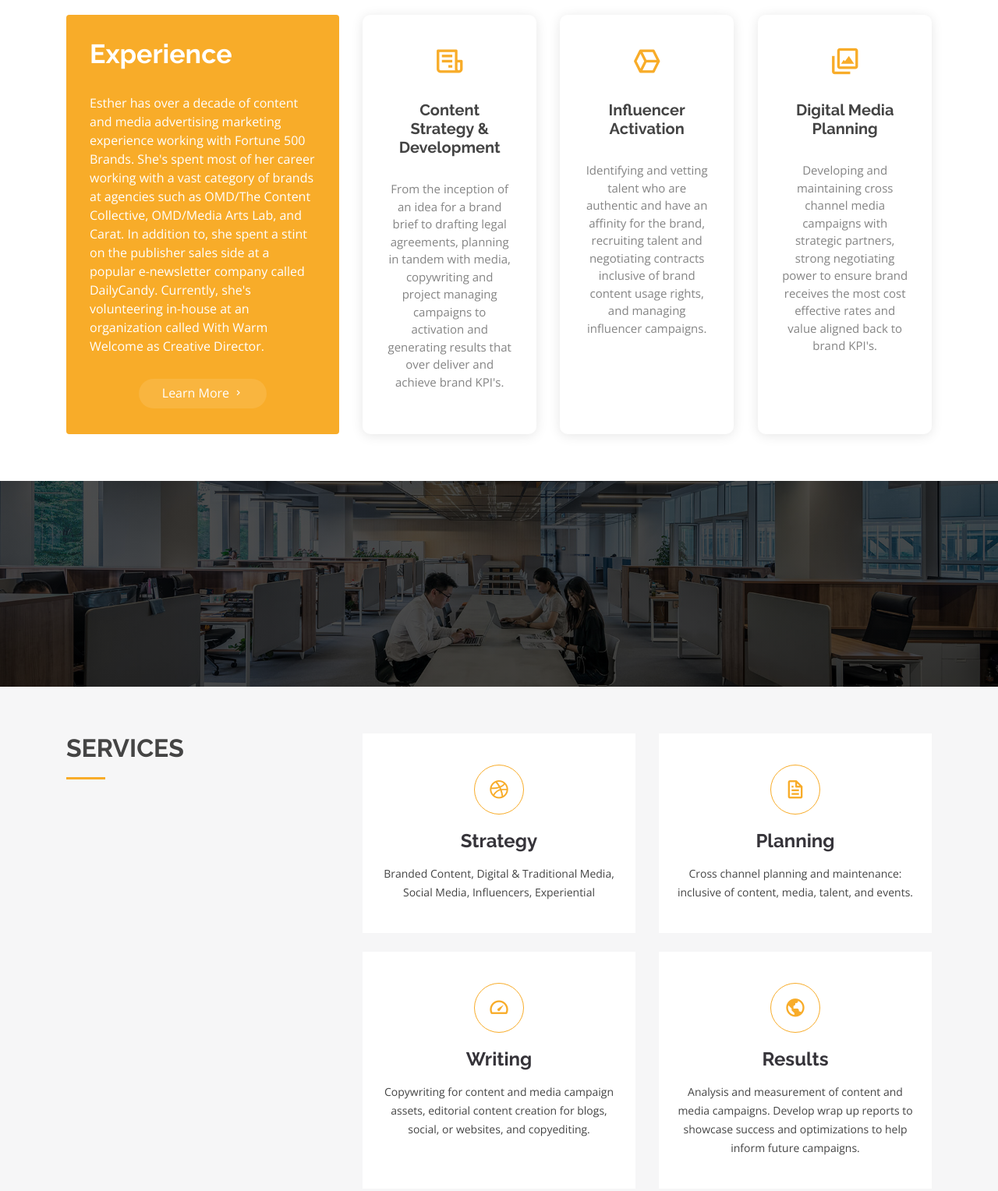
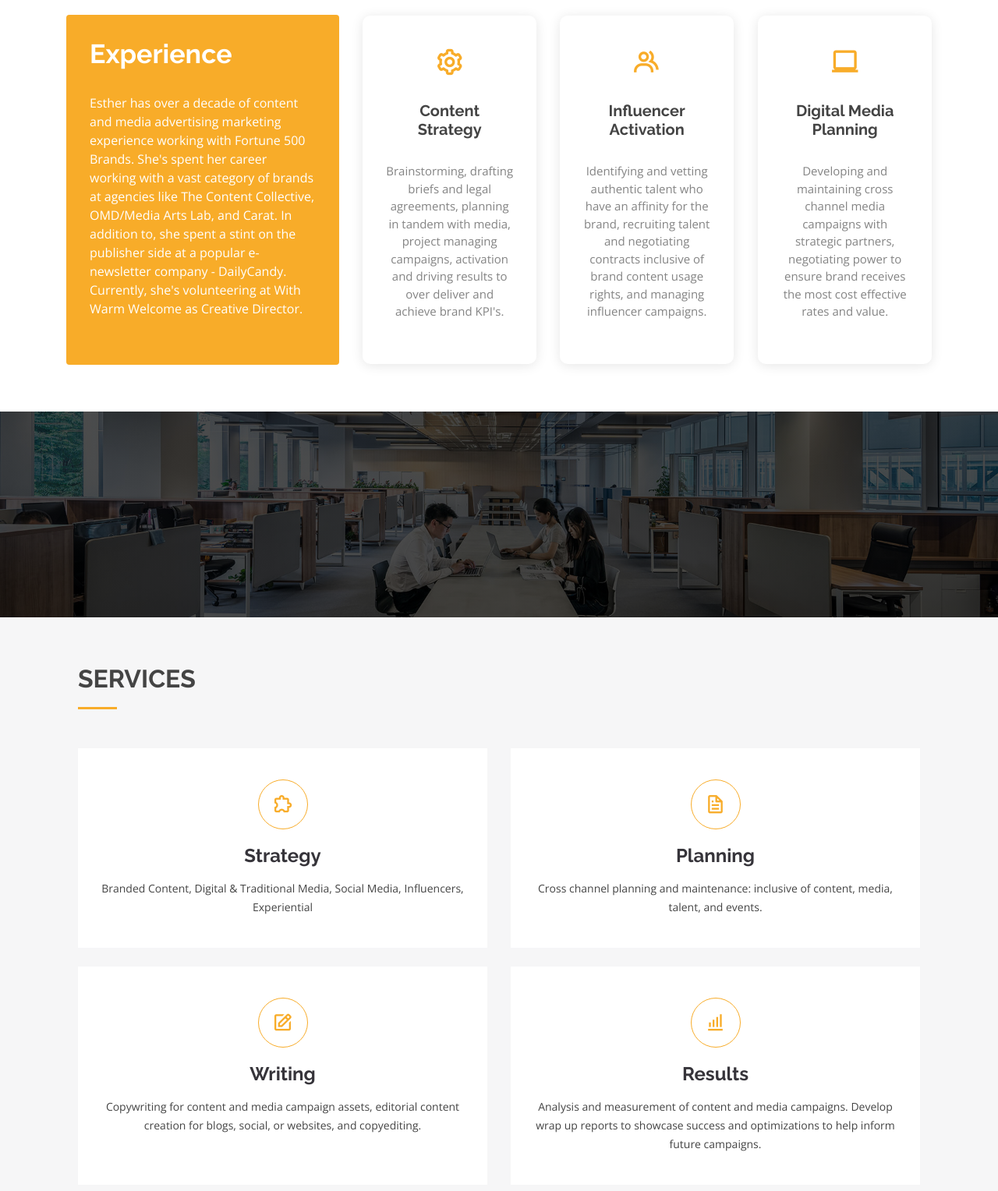
Before and after one commit to hahm-d/esther_website, a plain HTML site: page index.html in a window 1280 px wide. Shown: the part 1240-2768 px from the top of the page at 78% size. Drawn offline with nearby package versions, Linux system fonts and the light colour scheme.

Commit message:
updated more text

```diff
--- a/assets/css/style.css
+++ b/assets/css/style.css
@@ -624,7 +624,7 @@ section {
   background: #fff;
   box-shadow: 0px 2px 15px rgba(0, 0, 0, 0.1);
   padding: 40px 30px;
-  width: 100%;
+  width: 150%;
   transition: 0.3s;
 }
 
--- a/index.html
+++ b/index.html
@@ -160,11 +160,8 @@
             <div class="content">
               <h3>Experience</h3>
               <p>
-                Esther has over a decade of content and media advertising marketing experience working with Fortune 500 Brands. She's spent most of her career working with a vast category of brands at agencies such as OMD/The Content Collective, OMD/Media Arts Lab, and Carat. In addition to, she spent a stint on the publisher sales side at a popular e-newsletter company called DailyCandy. Currently, she's volunteering in-house at an organization called With Warm Welcome as Creative Director.
+                Esther has over a decade of content and media advertising marketing experience working with Fortune 500 Brands. She's spent her career working with a vast category of brands at agencies like The Content Collective, OMD/Media Arts Lab, and Carat. In addition to, she spent a stint on the publisher side at a popular e-newsletter company - DailyCandy. Currently, she's volunteering at With Warm Welcome as Creative Director.
               </p>
-              <div class="text-center">
-                <a href="#" class="more-btn">Learn More <i class="bx bx-chevron-right"></i></a>
-              </div>
             </div>
           </div>
           <div class="col-lg-8 d-flex align-items-stretch">
@@ -172,23 +169,23 @@
               <div class="row">
                 <div class="col-xl-4 d-flex align-items-stretch" data-aos="zoom-in" data-aos-delay="100">
                   <div class="icon-box mt-4 mt-xl-0">
-                    <i class="bx bx-receipt"></i>
-                    <h4>Content Strategy & Development</h4>
-                    <p>From the inception of an idea for a brand brief to drafting legal agreements, planning in tandem with media, copywriting and project managing campaigns to activation and generating results that over deliver and achieve brand KPI's.  </p>
+                    <i class="bx bx-cog"></i>
+                    <h4>Content Strategy</h4>
+                    <p>Brainstorming, drafting briefs and legal agreements, planning in tandem with media, project managing campaigns, activation and driving results to over deliver and achieve brand KPI's.  </p>
                   </div>
                 </div>
                 <div class="col-xl-4 d-flex align-items-stretch" data-aos="zoom-in" data-aos-delay="200">
                   <div class="icon-box mt-4 mt-xl-0">
-                    <i class="bx bx-cube-alt"></i>
+                    <i class="bx bx-group"></i>
                     <h4>Influencer Activation</h4>
-                    <p>Identifying and vetting talent who are authentic and have an affinity for the brand, recruiting talent and negotiating contracts inclusive of brand content usage rights, and managing influencer campaigns.</p>
+                    <p>Identifying and vetting authentic talent who have an affinity for the brand, recruiting talent and negotiating contracts inclusive of brand content usage rights, and managing influencer campaigns.</p>
                   </div>
                 </div>
                 <div class="col-xl-4 d-flex align-items-stretch" data-aos="zoom-in" data-aos-delay="300">
                   <div class="icon-box mt-4 mt-xl-0">
-                    <i class="bx bx-images"></i>
+                    <i class="bx bx-laptop"></i>
                     <h4>Digital Media Planning</h4>
-                    <p>Developing and maintaining cross channel media campaigns with strategic partners, strong negotiating power to ensure brand receives the most cost effective rates and value aligned back to brand KPI's.</p>
+                    <p>Developing and maintaining cross channel media campaigns with strategic partners, negotiating power to ensure brand receives the most cost effective rates and value.</p>
                   </div>
                 </div>
               </div>
@@ -214,17 +211,16 @@
     <section id="services" class="services section-bg">
       <div class="container">
 
-        <div class="row">
           <div class="col-lg-4">
             <div class="section-title" data-aos="fade-right">
               <h2>Services</h2>
             </div>
           </div>
-          <div class="col-lg-8">
+          <div class="col-lg-12">
             <div class="row">
               <div class="col-md-6 d-flex align-items-stretch">
                 <div class="icon-box" data-aos="zoom-in" data-aos-delay="100">
-                  <div class="icon"><i class="bx bxl-dribbble"></i></div>
+                  <div class="icon"><i class="bx bx-extension"></i></div>
                   <h4><a href="">Strategy</a></h4>
                   <p>Branded Content, Digital & Traditional Media, Social Media, Influencers, Experiential</p>
                 </div>
@@ -240,7 +236,7 @@
 
               <div class="col-md-6 d-flex align-items-stretch mt-4">
                 <div class="icon-box" data-aos="zoom-in" data-aos-delay="300">
-                  <div class="icon"><i class="bx bx-tachometer"></i></div>
+                  <div class="icon"><i class="bx bx-edit"></i></div>
                   <h4><a href="">Writing</a></h4>
                   <p>Copywriting for content and media campaign assets, editorial content creation for blogs, social, or websites, and copyediting.</p>
                 </div>
@@ -248,15 +244,14 @@
 
               <div class="col-md-6 d-flex align-items-stretch mt-4">
                 <div class="icon-box" data-aos="zoom-in" data-aos-delay="400">
-                  <div class="icon"><i class="bx bx-world"></i></div>
+                  <div class="icon"><i class="bx bx-bar-chart-alt"></i></div>
                   <h4><a href="">Results</a></h4>
                   <p>Analysis and measurement of content and media campaigns. Develop wrap up reports to showcase success and optimizations to help inform future campaigns.  </p>
                 </div>
               </div>
-
             </div>
           </div>
-        </div>
+
 
       </div>
     </section><!-- End Services Section -->
```
